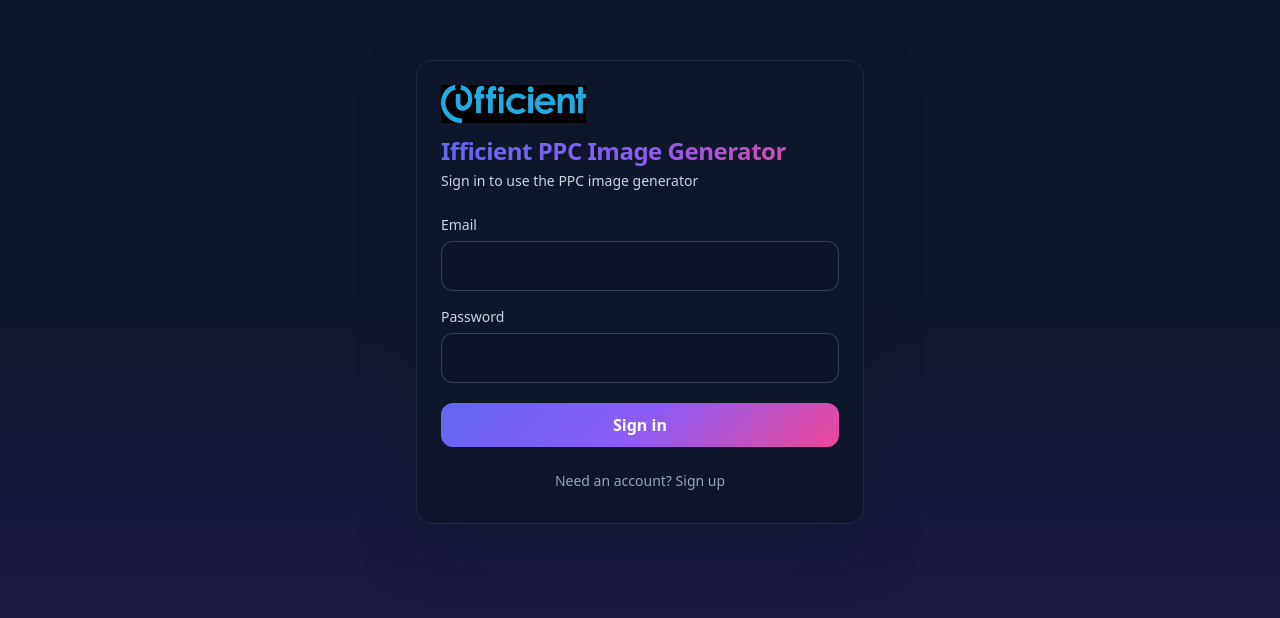
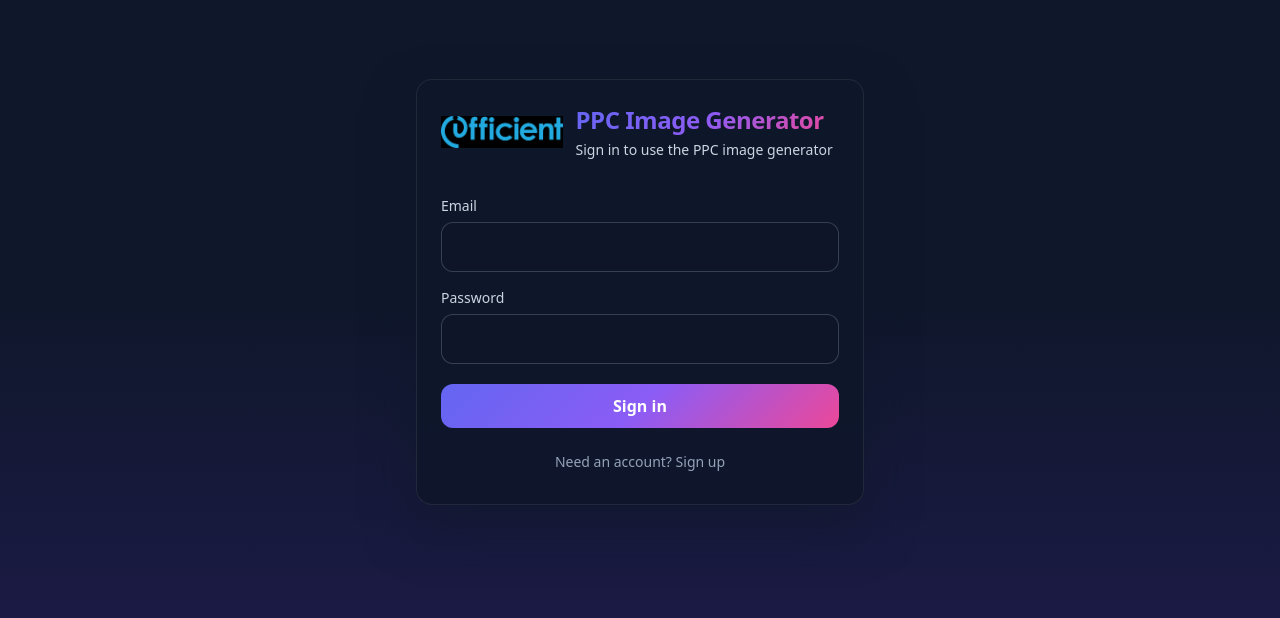
Before and after one commit to hammad535/ideogramfire, a React (Create React App) app in the folder frontend/: page / in a window 1280 px wide. Shown: the part 108-726 px from the top of the page. Built offline with nearby package versions, Linux system fonts and the light colour scheme; no server answers.

Commit message:
UI: rename to PPC Image Generator, smaller logo (26px/32px), header gap and layout
Co-authored-by: Cursor <cursoragent@cursor.com>

```diff
--- a/frontend/src/App.css
+++ b/frontend/src/App.css
@@ -30,7 +30,7 @@
 .app-header-left {
   display: flex;
   align-items: center;
-  gap: 0.75rem;
+  gap: 1rem;
   min-width: 0;
 }
 
@@ -42,10 +42,16 @@
   justify-content: flex-end;
 }
 
+/* Header logo: ~26px mobile, ~32px desktop; keep aspect ratio */
 .app-header-logo {
-  height: 38px;
+  height: 26px;
   width: auto;
-  flex-shrink: 0;
+}
+
+@media (min-width: 768px) {
+  .app-header-logo {
+    height: 32px;
+  }
 }
 
 /* Toggle pill selected: blue→purple→pink gradient to match login */
--- a/frontend/src/App.js
+++ b/frontend/src/App.js
@@ -307,7 +307,7 @@ function App() {
   const anglePlaceholder = isPaidMode
     ? 'e.g. money back, savings, government incentives, health subsidies, etc. (optional)'
     : 'e.g. curiosity, relatability, personal story, myth-busting, etc. (optional)';
-  const headerTitle = 'Ifficient PPC Image Generator';
+  const headerTitle = 'PPC Image Generator';
   const modeIndicator = isPaidMode
     ? 'Mode: Paid Ads · Conversion-focused'
     : 'Mode: Organic Content · Engagement-first';
@@ -348,7 +348,7 @@ function App() {
           <div className="mode-card-header generator-header">
             <div className="app-header-row">
               <div className="app-header-left">
-                <img src={logo} alt="Ifficient" className="app-header-logo" />
+                <img src={logo} alt="Ifficient" className="app-header-logo flex-shrink-0" />
                 <div className="min-w-0">
                   <h1 className="gradient-text-enhanced gradient-title text-xl md:text-2xl">{headerTitle}</h1>
                   <p className="text-[var(--text-secondary)] text-sm mt-0.5">{modeIndicator}</p>
--- a/frontend/src/AuthScreen.js
+++ b/frontend/src/AuthScreen.js
@@ -78,9 +78,13 @@ function AuthScreen() {
     <div className="min-h-screen flex items-center justify-center p-4 bg-gradient-to-b from-slate-900 via-slate-900 to-indigo-950">
       <div className="glass-card w-full max-w-md overflow-hidden">
         <div className="p-6 pb-4">
-          <img src={logo} alt="Ifficient" className="h-[38px] w-auto mb-3" />
-          <h1 className="gradient-text-enhanced text-2xl mb-1">Ifficient PPC Image Generator</h1>
-          <p className="text-slate-300 text-sm">Sign in to use the PPC image generator</p>
+          <div className="flex items-center gap-3 mb-3">
+            <img src={logo} alt="Ifficient" className="h-[26px] w-auto md:h-[32px] flex-shrink-0" />
+            <div>
+              <h1 className="gradient-text-enhanced text-2xl mb-1">PPC Image Generator</h1>
+              <p className="text-slate-300 text-sm">Sign in to use the PPC image generator</p>
+            </div>
+          </div>
         </div>
         <div className="p-6 pt-2">
           <form onSubmit={handleSubmit} className="flex flex-col gap-4">
```
